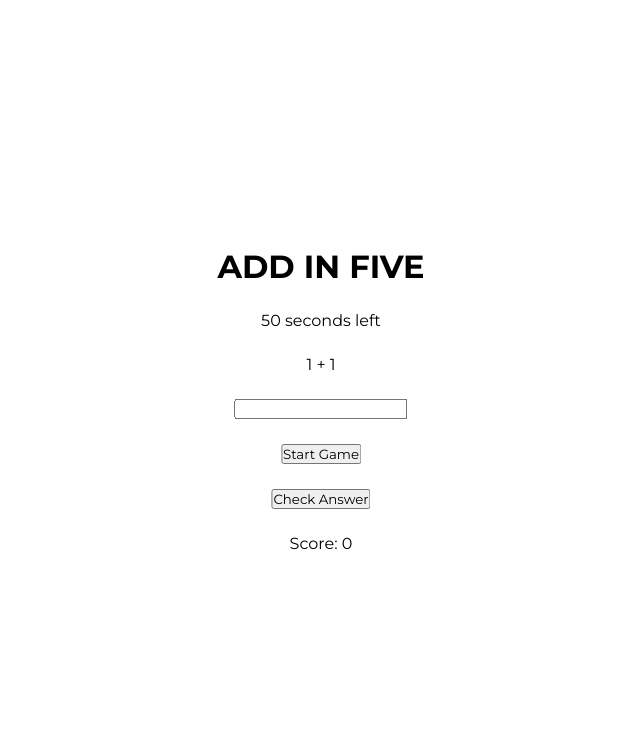
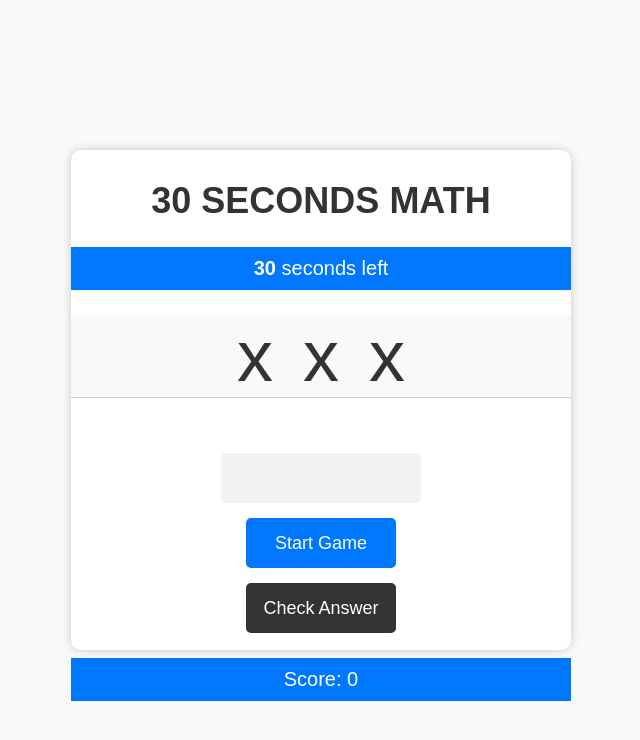
Before and after one commit to Code-Institute-Submissions/thirty-seconds-maths, a plain HTML site: page index.html in a window 1280 px wide. Shown: the whole page, without its empty margins (319-959 px from the left). Drawn offline with Linux system fonts and the light colour scheme.

Commit message:
Add style to entire project

```diff
--- a/assets/css/style.css
+++ b/assets/css/style.css
@@ -1,5 +1,3 @@
-@import url('https://fonts.googleapis.com/css2?family=Montserrat:wght@400;500;600;700;800;900&display=swap');
-
 * {
     margin: 0;
     padding: 0;
@@ -7,22 +5,116 @@
     font-family: 'Montserrat', sans-serif;
 }
 
+body {
+    background-color: #f9f9f9;
+}
+
 #game-container {
-
+    background-color: #fff;
+    width: 500px;
+    height: 500px;
+    border-radius: 10px;
+    box-shadow: 0px 0px 10px rgba(0, 0, 0, 0.2);
     position: absolute;
     top: 50%;
     left: 50%;
     transform: translate(-50%, -50%);
-
     display: flex;
     flex-direction: column;
     align-items: center;
     gap: 25px;
 }
 
+h1 {
+    font-size: 36px;
+    font-weight: bold;
+    text-align: center;
+    margin-top: 30px;
+    color: #333;
+}
+
+#question-area {
+    display: flex;
+    justify-content: center;
+    align-items: center;
+    background-color: #f9f9f9;
+    width: 100%;
+    height: 150px;
+    border-bottom: 1px solid #ccc;
+    font-size: 72px;
+    color: #333;
+}
+
+#operand1, #operand2 {
+    margin: 0 10px;
+}
+
+#operator {
+    margin: 0 20px;
+}
+
 #answer-area {
     display: flex;
     flex-direction: column;
+    justify-content: center;
     align-items: center;
-    gap: 25px;
+    gap: 15px;
+    margin-top: 30px;
 }
+
+#answer-input {
+    width: 200px;
+    height: 50px;
+    border: none;
+    border-radius: 5px;
+    background-color: #f2f2f2;
+    font-size: 24px;
+    padding: 0 10px;
+    text-align: center;
+    color: #333;
+}
+
+#answer-input:focus {
+    outline: none;
+    border: 2px solid #333;
+}
+
+button {
+    width: 150px;
+    height: 50px;
+    border: none;
+    border-radius: 5px;
+    background-color: #0077ff;
+    color: #fff;
+    font-size: 18px;
+    cursor: pointer;
+    transition: all 0.3s ease;
+}
+
+button:hover {
+    background-color: #005ad1;
+}
+
+#check-answer {
+    background-color: #333;
+}
+
+#check-answer:hover {
+    background-color: #222;
+}
+
+#timer-area, #score-area {
+    display: flex;
+    justify-content: center;
+    align-items: center;
+    width: 100%;
+    height: 50px;
+    background-color: #0077ff;
+    padding: 10px 20px;
+    color: #fff;
+    font-size: 20px;
+}
+
+#timer {
+    font-weight: bold;
+}
--- a/index.html
+++ b/index.html
@@ -6,18 +6,18 @@
     <meta name="viewport" content="width=device-width, initial-scale=1.0">
 
     <link rel="stylesheet" href="assets/css/style.css">
-    <title>ADD IN FIVE</title>
+    <title>30 SECONDS MATH</title>
 </head>
 <body>
     <main id="game-container">
-        <h1>ADD IN FIVE</h1>
+        <h1>30 SECONDS MATH</h1>
         <section id="timer-area">
-            <p><span id="timer">50</span> seconds left</p>
+            <p><span id="timer">30</span> seconds left</p>
         </section>
         <section id="question-area">
-            <span id="operand1">1</span>
-            <span id="operator">+</span>
-            <span id="operand2">1</span>
+            <span id="operand1">x</span>
+            <span id="operator">x</span>
+            <span id="operand2">x</span>
         </section>
         <section id="answer-area">
             <input type="number" id="answer-input">
```
